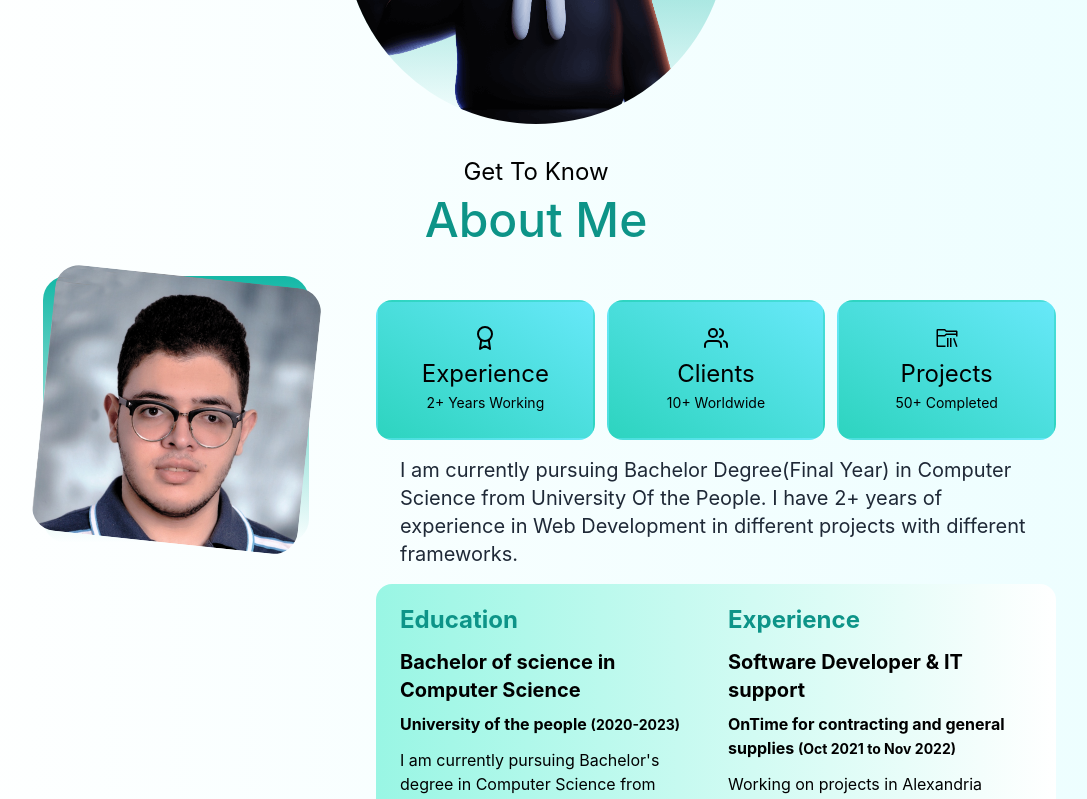
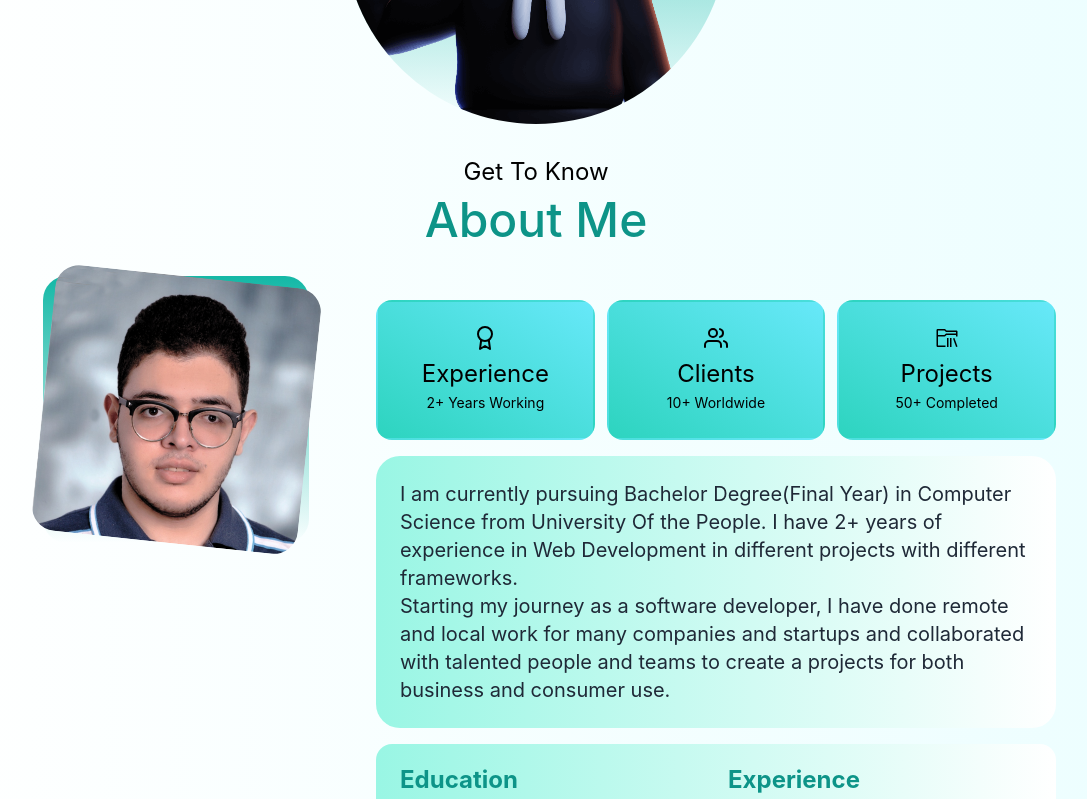
Before and after one commit to abdoohossamm/portfolio, a Next.js app: page / in a window 1280 px wide. Shown: the part 800-1599 px from the top of the page, without its empty margins (104-1191 px from the left). Built offline with nearby package versions, Linux system fonts and the light colour scheme.

Commit message:
change about section to be more compatible with small devices

```diff
--- a/components/about/About.jsx
+++ b/components/about/About.jsx
@@ -7,12 +7,12 @@ import Resume from "./resume/Resume";
 
 function About() {
     return (
-        <section id="about" className="min-h-screen pb-12">
+        <section id="about" className="min-h-screen">
             <div className={"text-center p-6"}>
                 <h5 className="text-2xl pt-2 dark:text-white">Get To Know</h5>
                 <h2 className="p-10 text-4xl lg:text-5xl py-2 text-teal-600 font-medium">About Me</h2>
             </div>
-            <div id="about-container" className={"grid px-10 sm:grid-cols-1 md:grid-cols-1 lg:grid-cols-3 gap-10"}>
+            <div id="about-container" className={"grid sm:px-4 lg:px-10 sm:grid-cols-1 md:grid-cols-1 lg:grid-cols-3 gap-10"}>
 
                 <div id="about-me" className="grid grid-cols-1 aspect-square rounded-3xl bg-gradient-to-b from-teal-500 dark:from-cyan-700 sm:w-3/5 lg:w-5/6 sm:mx-auto"
                 >
@@ -27,9 +27,18 @@ function About() {
                             <CardItem value={card} key={i} />
                         ))}
                     </div>
-                    <h4 className={"text-xl px-6 py-4 text-gray-800 dark:text-white"}>
-                        I am currently pursuing Bachelor Degree(Final Year) in Computer Science from University Of the People. I have 2+ years of experience in Web Development in different projects with different frameworks.
-                    </h4>
+                    <div className="text-xl p-6 text-gray-800 dark:text-white
+                     bg-gradient-to-l from-white to-teal-200
+                     rounded-3xl my-4 dark:from-cyan-700 dark:to-cyan-900
+                     ">
+                        <p>
+                            I am currently pursuing Bachelor Degree(Final Year) in Computer Science from University Of the People. I have 2+ years of experience in Web Development in different projects with different frameworks.
+                        </p>
+                        <p>
+                            Starting my journey as a software developer, I have done remote and local work for many companies and
+                            startups and collaborated with talented people and teams to create a projects for both business and consumer use.
+                        </p>
+                    </div>
                     <Resume />
                 </div>
             </div>
```
